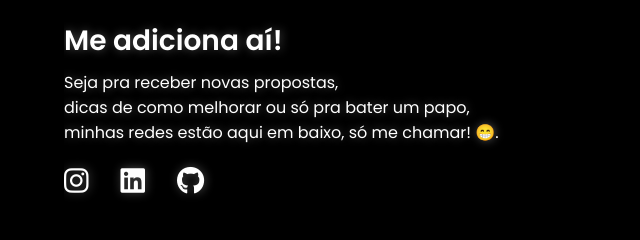
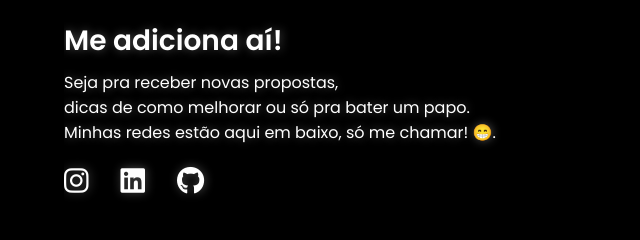
Before and after one commit to YgorCRSoares/WebYgorPort, a plain HTML site: page index.html in a window 1280 px wide. Shown: the part 2096-2336 px from the top of the page, 0-640 px from the left. Drawn offline with Linux system fonts and the light colour scheme; a script that the page names is missing.

Commit message:
Update index.html

```diff
--- a/index.html
+++ b/index.html
@@ -212,7 +212,7 @@
 
           <div class="contact__socialmedia">
             <h2>Me adiciona aí!</h2>
-            <p>Seja pra receber novas propostas, <br>dicas de como melhorar ou só pra bater um papo,<br> minhas redes estão aqui em baixo, só me chamar! 😁.</p>
+            <p>Seja pra receber novas propostas, <br>dicas de como melhorar ou só pra bater um papo.<br> Minhas redes estão aqui em baixo, só me chamar! 😁.</p>
             <div class="social-media social-media--contact">
               <div class="social-media__icon">
                 <a href="https://www.instagram.com/ygor_cezar/"><i class="fa-brands fa-instagram"></i></a>
```
